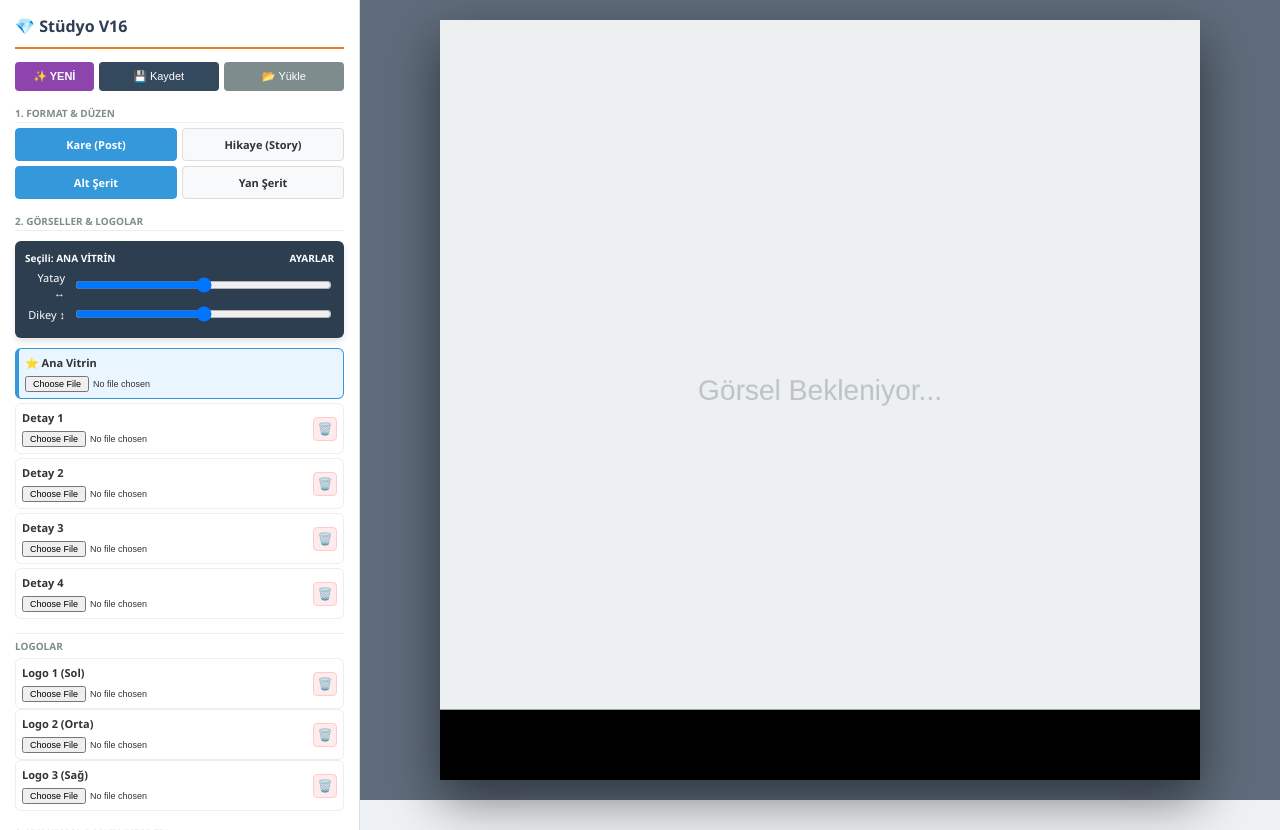
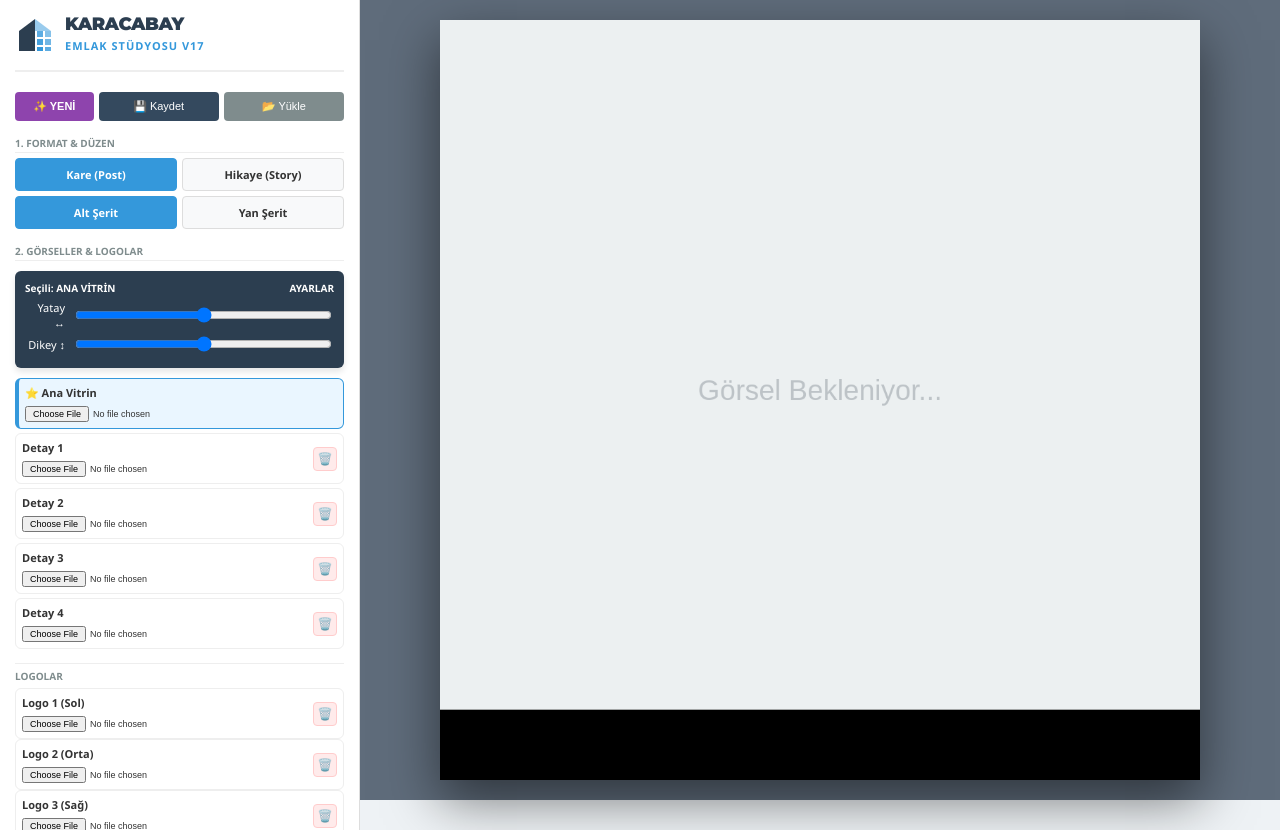
Before and after one commit to szfzy982fx-wq/emlak-gorsel, a plain HTML site: page index.html in a window 1280 px wide. Drawn offline with Linux system fonts and the light colour scheme; a web font is replaced by a local one.

Commit message:
Update index.html

```diff
--- a/index.html
+++ b/index.html
@@ -3,7 +3,7 @@
 <head>
     <meta charset="UTF-8">
     <meta name="viewport" content="width=device-width, initial-scale=1.0">
-    <title>Karacabay Emlak Stüdyosu V16 (Typography)</title>
+    <title>Karacabay Emlak Stüdyosu V17 (Brand Edition)</title>
     <link href="https://fonts.googleapis.com/css2?family=Bebas+Neue&family=Dancing+Script:wght@700&family=Montserrat:wght@400;700;900&family=Playfair+Display:ital,wght@0,700;1,700&family=Poppins:wght@400;600&family=Roboto:wght@400;700&display=swap" rel="stylesheet">
 
     <style>
@@ -13,7 +13,12 @@
         /* SOL PANEL */
         .sidebar { background: white; padding: 15px; border-right: 1px solid #ddd; overflow-y: auto; height: 100%; position: relative; }
 
-        h2 { border-bottom: 2px solid #e67e22; padding-bottom: 10px; color: #2c3e50; font-size: 16px; margin-top: 0; display:flex; justify-content:space-between; align-items:center; }
+        /* LOGO ALANI (YENİ) */
+        .brand-header { display: flex; align-items: center; gap: 10px; margin-bottom: 20px; padding-bottom: 15px; border-bottom: 2px solid #eee; }
+        .brand-logo-svg { width: 40px; height: 40px; }
+        .brand-text h1 { margin: 0; font-size: 18px; font-family: 'Montserrat', sans-serif; font-weight: 900; color: #2c3e50; line-height: 1; letter-spacing: -0.5px; }
+        .brand-text span { font-size: 11px; color: #3498db; font-weight: 600; letter-spacing: 1px; text-transform: uppercase; }
+
         .group-title { font-size: 10px; font-weight: 800; color: #7f8c8d; text-transform: uppercase; margin: 15px 0 5px 0; border-bottom: 1px solid #eee; padding-bottom: 2px; }
 
         /* PROJE BUTONLARI */
@@ -53,7 +58,7 @@
         .btn-action { width: 100%; background: #f39c12; color: white; border: none; padding: 10px; border-radius: 4px; font-weight: bold; cursor: pointer; }
         .btn-action.update { background: #27ae60; }
 
-        /* METİN KONUM PANELİ (YENİ - SARI PANEL) */
+        /* METİN KONUM PANELİ */
         #textPosSettings { display: none; background: #fff3cd; padding: 8px; border: 1px solid #ffeeba; border-radius: 4px; margin-top: 5px; }
         #textPosSettings label { display: block; font-size: 10px; font-weight: bold; margin-bottom: 5px; color: #856404; }
 
@@ -96,7 +101,22 @@
 
 <div class="wrapper">
     <div class="sidebar">
-        <h2>💎 Stüdyo V16</h2>
+        <div class="brand-header">
+            <svg class="brand-logo-svg" viewBox="0 0 100 100" fill="none" xmlns="http://www.w3.org/2000/svg">
+                <path d="M50 10L10 40V90H50V10Z" fill="#2c3e50"/>
+                <rect x="55" y="40" width="15" height="15" fill="#3498db" opacity="0.8"/>
+                <rect x="75" y="40" width="15" height="15" fill="#3498db" opacity="0.6"/>
+                <rect x="55" y="60" width="15" height="15" fill="#3498db" opacity="0.9"/>
+                <rect x="75" y="60" width="15" height="15" fill="#3498db" opacity="0.7"/>
+                <rect x="55" y="80" width="15" height="10" fill="#3498db" opacity="1"/>
+                <rect x="75" y="80" width="15" height="10" fill="#3498db" opacity="0.8"/>
+                <path d="M50 10L90 40H50V10Z" fill="#3498db" opacity="0.5"/>
+            </svg>
+            <div class="brand-text">
+                <h1>KARACABAY</h1>
+                <span>EMLAK STÜDYOSU V17</span>
+            </div>
+        </div>
 
         <div class="project-actions">
             <button class="btn-new" onclick="resetProject()">✨ YENİ</button>
@@ -319,7 +339,7 @@
         draw();
     }
 
-    // --- TEXT EDIT (YENİ SİSTEM) ---
+    // --- TEXT EDIT ---
     function handleTextAction() {
         const val = document.getElementById('tTxt').value;
         if(!val) return;
@@ -351,14 +371,12 @@
         if(!txt) return;
         state.editingId = id;
 
-        // Formu doldur
         document.getElementById('tTxt').value = txt.text;
         document.getElementById('tFont').value = txt.font;
         document.getElementById('tSize').value = txt.size;
         document.getElementById('tColor').value = txt.color;
         document.getElementById('tItalic').checked = txt.italic || false;
 
-        // HAREKET PANELİNİ AÇ VE DEĞERLERİ GİR
         document.getElementById('textPosSettings').style.display = 'block';
         document.getElementById('txtX').value = txt.x;
         document.getElementById('txtY').value = txt.y;
@@ -385,7 +403,7 @@
         state.editingId = null;
         document.getElementById('tTxt').value = "";
         document.getElementById('tItalic').checked = false;
-        document.getElementById('textPosSettings').style.display = 'none'; // Paneli gizle
+        document.getElementById('textPosSettings').style.display = 'none';
 
         const btn = document.getElementById('btnAction');
         btn.innerText = "➕ EKLE";
@@ -579,7 +597,7 @@
         state.texts.forEach(t => {
             const x=canvas.width*(t.x/100), y=canvas.height*(t.y/100);
             ctx.save();
-            // Font Stili Oluşturma
+            // Font Stili
             const style = t.italic ? "italic " : "";
             ctx.font = `${style}bold ${t.size}px ${t.font}`;
 
```
